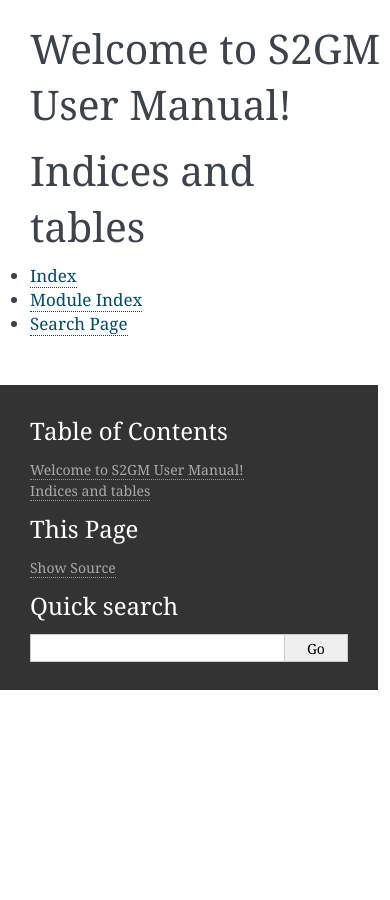
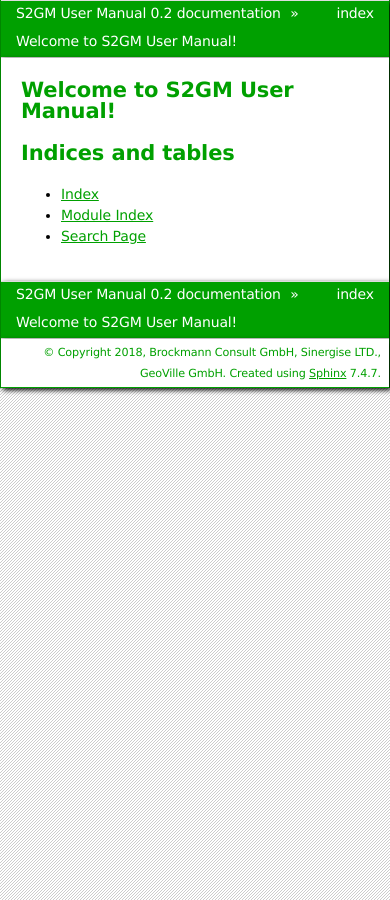
Before and after one commit to mriffler/UserManual, a Sphinx documentation site: the page built from docs/source/index.rst, in a window 390 px wide. Built offline with Sphinx 7.4.7, drawn with Linux system fonts in a browser that asks for light colours.

Commit message:
just for testing v0.2
changed theme and its colour

```diff
--- /dev/null
+++ b/docs/source/_static/bizstyle.css
@@ -0,0 +1,490 @@
+/*
+ * bizstyle.css_t
+ * ~~~~~~~~~~~~~~
+ *
+ * Sphinx stylesheet -- business style theme.
+ *
+ * :copyright: Copyright 2011-2014 by Sphinx team, see AUTHORS.
+ * :license: BSD, see LICENSE for details.
+ *
+ */
+
+@import url("basic.css");
+
+/* -- page layout ----------------------------------------------------------- */
+
+body {
+    font-family: 'Lucida Grande', 'Lucida Sans Unicode', 'Geneva',
+                 'Verdana', sans-serif;
+    font-size: 14px;
+    letter-spacing: -0.01em;
+    line-height: 150%;
+    text-align: center;
+    background-color: white;
+    background-image: url(background_b01.png);
+    color: black;
+    padding: 0;
+    border-right: 1px solid #00A000;
+    border-left: 1px solid #00A000;
+
+    margin: 0px 40px 0px 40px;
+}
+
+div.document {
+    background-color: white;
+    text-align: left;
+    background-repeat: repeat-x;
+
+    -moz-box-shadow: 2px 2px 5px #000;
+    -webkit-box-shadow: 2px 2px 5px #000;
+}
+
+div.bodywrapper {
+    margin: 0 0 0 240px;
+    border-left: 1px solid #ccc;
+}
+
+div.body {
+    margin: 0;
+    padding: 0.5em 20px 20px 20px;
+}
+
+div.related {
+    font-size: 1em;
+
+    -moz-box-shadow: 2px 2px 5px #000;
+    -webkit-box-shadow: 2px 2px 5px #000;
+}
+
+div.related ul {
+    background-color: #00A000;
+    height: 100%;
+    overflow: hidden;
+    border-top: 1px solid #ddd;
+    border-bottom: 1px solid #ddd;
+}
+
+div.related ul li {
+    color: white;
+    margin: 0;
+    padding: 0;
+    height: 2em;
+    float: left;
+}
+
+div.related ul li.right {
+    float: right;
+    margin-right: 5px;
+}
+
+div.related ul li a {
+    margin: 0;
+    padding: 0 5px 0 5px;
+    line-height: 1.75em;
+    color: #fff;
+}
+
+div.related ul li a:hover {
+    color: #fff;
+    text-decoration: underline;
+}
+
+div.sphinxsidebarwrapper {
+    padding: 0;
+}
+
+div.sphinxsidebar {
+    margin: 0;
+    padding: 0.5em 12px 12px 12px;
+    width: 210px;
+    font-size: 1em;
+    text-align: left;
+}
+
+div.sphinxsidebar h3, div.sphinxsidebar h4 {
+    margin: 1em 0 0.5em 0;
+    font-size: 1em;
+    padding: 0.1em 0 0.1em 0.5em;
+    color: white;
+    border: 1px solid #00A000;
+    background-color: #00A000;
+}
+
+div.sphinxsidebar h3 a {
+    color: white;
+}
+
+div.sphinxsidebar ul {
+    padding-left: 1.5em;
+    margin-top: 7px;
+    padding: 0;
+    line-height: 130%;
+}
+
+div.sphinxsidebar ul ul {
+    margin-left: 20px;
+}
+
+div.sphinxsidebar input {
+    border: 1px solid #00A000;
+}
+
+div.footer {
+    background-color: white;
+    color: #00A000;
+    padding: 3px 8px 3px 0;
+    clear: both;
+    font-size: 0.8em;
+    text-align: right;
+    border-bottom: 1px solid #00A000;
+
+    -moz-box-shadow: 2px 2px 5px #000;
+    -webkit-box-shadow: 2px 2px 5px #000;
+}
+
+div.footer a {
+    color: #00A000;
+    text-decoration: underline;
+}
+
+/* -- body styles ----------------------------------------------------------- */
+
+p {
+    margin: 0.8em 0 0.5em 0;
+}
+
+a {
+    color: #00A000;
+    text-decoration: none;
+}
+
+a:hover {
+    color: #00A000;
+    text-decoration: underline;
+}
+
+div.body a {
+    text-decoration: underline;
+}
+
+h1, h2, h3 {
+    color: #00A000;
+}
+
+h1 {
+    margin: 0;
+    padding: 0.7em 0 0.3em 0;
+    font-size: 1.5em;
+}
+
+h2 {
+    margin: 1.3em 0 0.2em 0;
+    font-size: 1.35em;
+    padding-bottom: .5em;
+    border-bottom: 1px solid #00A000;
+}
+
+h3 {
+    margin: 1em 0 -0.3em 0;
+    font-size: 1.2em;
+    padding-bottom: .3em;
+    border-bottom: 1px solid #CCCCCC;
+}
+
+div.body h1 a, div.body h2 a, div.body h3 a,
+div.body h4 a, div.body h5 a, div.body h6 a {
+    color: black!important;
+}
+
+h1 a.anchor, h2 a.anchor, h3 a.anchor,
+h4 a.anchor, h5 a.anchor, h6 a.anchor {
+    display: none;
+    margin: 0 0 0 0.3em;
+    padding: 0 0.2em 0 0.2em;
+    color: #aaa!important;
+}
+
+h1:hover a.anchor, h2:hover a.anchor, h3:hover a.anchor, h4:hover a.anchor,
+h5:hover a.anchor, h6:hover a.anchor {
+    display: inline;
+}
+
+h1 a.anchor:hover, h2 a.anchor:hover, h3 a.anchor:hover, h4 a.anchor:hover,
+h5 a.anchor:hover, h6 a.anchor:hover {
+    color: #777;
+    background-color: #eee;
+}
+
+a.headerlink {
+    color: #c60f0f!important;
+    font-size: 1em;
+    margin-left: 6px;
+    padding: 0 4px 0 4px;
+    text-decoration: none!important;
+}
+
+a.headerlink:hover {
+    background-color: #ccc;
+    color: white!important;
+}
+
+cite, code, tt {
+    font-family: 'Consolas', 'Deja Vu Sans Mono',
+                 'Bitstream Vera Sans Mono', monospace;
+    font-size: 0.95em;
+    letter-spacing: 0.01em;
+}
+
+code {
+    background-color: #F2F2F2;
+    border-bottom: 1px solid #ddd;
+    color: #333;
+}
+
+code.descname, code.descclassname, code.xref {
+    border: 0;
+}
+
+hr {
+    border: 1px solid #abc;
+    margin: 2em;
+}
+
+a code {
+    border: 0;
+    color: #CA7900;
+}
+
+a code:hover {
+    color: #2491CF;
+}
+
+pre {
+    background-color: transparent !important;
+    font-family: 'Consolas', 'Deja Vu Sans Mono',
+                 'Bitstream Vera Sans Mono', monospace;
+    font-size: 0.95em;
+    letter-spacing: 0.015em;
+    line-height: 120%;
+    padding: 0.5em;
+    border-right: 5px solid #ccc;
+    border-left: 5px solid #ccc;
+}
+
+pre a {
+    color: inherit;
+    text-decoration: underline;
+}
+
+td.linenos pre {
+    padding: 0.5em 0;
+}
+
+div.quotebar {
+    background-color: #f8f8f8;
+    max-width: 250px;
+    float: right;
+    padding: 2px 7px;
+    border: 1px solid #ccc;
+}
+
+div.topic {
+    background-color: #f8f8f8;
+}
+
+table {
+    border-collapse: collapse;
+    margin: 0 -0.5em 0 -0.5em;
+}
+
+table td, table th {
+    padding: 0.2em 0.5em 0.2em 0.5em;
+}
+
+div.admonition {
+    font-size: 0.9em;
+    margin: 1em 0 1em 0;
+    border: 3px solid #cccccc;
+    background-color: #f7f7f7;
+    padding: 0;
+}
+
+div.admonition p {
+    margin: 0.5em 1em 0.5em 1em;
+    padding: 0;
+}
+
+div.admonition li p {
+    margin-left: 0;
+}
+
+div.admonition pre, div.warning pre {
+    margin: 0;
+}
+
+div.highlight {
+    margin: 0.4em 1em;
+}
+
+div.admonition p.admonition-title {
+    margin: 0;
+    padding: 0.1em 0 0.1em 0.5em;
+    color: white;
+    border-bottom: 3px solid #cccccc;
+    font-weight: bold;
+    background-color: #165e83;
+}
+
+div.danger    { border: 3px solid #f0908d; background-color: #f0cfa0; }
+div.error     { border: 3px solid #f0908d; background-color: #ede4cd; }
+div.warning   { border: 3px solid #f8b862; background-color: #f0cfa0; }
+div.caution   { border: 3px solid #f8b862; background-color: #ede4cd; }
+div.attention { border: 3px solid #f8b862; background-color: #f3f3f3; }
+div.important { border: 3px solid #f0cfa0; background-color: #ede4cd; }
+div.note      { border: 3px solid #f0cfa0; background-color: #f3f3f3; }
+div.hint      { border: 3px solid #bed2c3; background-color: #f3f3f3; }
+div.tip       { border: 3px solid #bed2c3; background-color: #f3f3f3; }
+
+div.danger p.admonition-title, div.error p.admonition-title {
+    background-color: #b7282e;
+    border-bottom: 3px solid #f0908d;
+}
+
+div.caution p.admonition-title,
+div.warning p.admonition-title,
+div.attention p.admonition-title {
+    background-color: #f19072;
+    border-bottom: 3px solid #f8b862;
+}
+
+div.note p.admonition-title, div.important p.admonition-title {
+    background-color: #f8b862;
+    border-bottom: 3px solid #f0cfa0;
+}
+
+div.hint p.admonition-title, div.tip p.admonition-title {
+    background-color: #7ebea5;
+    border-bottom: 3px solid #bed2c3;
+}
+
+div.admonition ul, div.admonition ol,
+div.warning ul, div.warning ol {
+    margin: 0.1em 0.5em 0.5em 3em;
+    padding: 0;
+}
+
+div.versioninfo {
+    margin: 1em 0 0 0;
+    border: 1px solid #ccc;
+    background-color: #DDEAF0;
+    padding: 8px;
+    line-height: 1.3em;
+    font-size: 0.9em;
+}
+
+.viewcode-back {
+    font-family: 'Lucida Grande', 'Lucida Sans Unicode', 'Geneva',
+                 'Verdana', sans-serif;
+}
+
+div.viewcode-block:target {
+    background-color: #f4debf;
+    border-top: 1px solid #ac9;
+    border-bottom: 1px solid #ac9;
+}
+
+p.versionchanged span.versionmodified {
+    font-size: 0.9em;
+    margin-right: 0.2em;
+    padding: 0.1em;
+    background-color: #DCE6A0;
+}
+
+/* -- table styles ---------------------------------------------------------- */
+
+table.docutils {
+    margin: 1em 0;
+    padding: 0;
+    border: 1px solid white;
+    background-color: #f7f7f7;
+}
+
+table.docutils td, table.docutils th {
+    padding: 1px 8px 1px 5px;
+    border-top: 0;
+    border-left: 0;
+    border-right: 1px solid white;
+    border-bottom: 1px solid white;
+}
+
+table.docutils td p {
+    margin-top: 0;
+    margin-bottom: 0.3em;
+}
+
+table.field-list td, table.field-list th {
+    border: 0 !important;
+    word-break: break-word;
+}
+
+table.footnote td, table.footnote th {
+    border: 0 !important;
+}
+
+th {
+    color: white;
+    text-align: left;
+    padding-right: 5px;
+    background-color: #82A0BE;
+}
+
+div.literal-block-wrapper div.code-block-caption {
+    background-color: #EEE;
+    border-style: solid;
+    border-color: #CCC;
+    border-width: 1px 5px;
+}
+
+/* WIDE DESKTOP STYLE */
+@media only screen and (min-width: 1176px) {
+body {
+    margin: 0 40px 0 40px;
+}
+}
+
+/* TABLET STYLE */
+@media only screen and (min-width: 768px) and (max-width: 991px) {
+body {
+    margin: 0 40px 0 40px;
+}
+}
+
+/* MOBILE LAYOUT (PORTRAIT/320px) */
+@media only screen and (max-width: 767px) {
+body {
+    margin: 0;
+}
+div.bodywrapper {
+    margin: 0;
+    width: 100%;
+    border: none;
+}
+div.sphinxsidebar {
+    display: none;
+}
+}
+
+/* MOBILE LAYOUT (LANDSCAPE/480px) */
+@media only screen and (min-width: 480px) and (max-width: 767px) {
+body {
+    margin: 0 20px 0 20px;
+}
+}
+
+/* RETINA OVERRIDES */
+@media
+only screen and (-webkit-min-device-pixel-ratio: 2),
+only screen and (min-device-pixel-ratio: 2) {
+}
+
+/* -- end ------------------------------------------------------------------- */
--- a/docs/source/conf.py
+++ b/docs/source/conf.py
@@ -24,9 +24,9 @@
 author = 'Brockmann Consult GmbH, Sinergise LTD., GeoVille GmbH'
 
 # The short X.Y version
-version = '0.1'
+version = '0.2'
 # The full version, including alpha/beta/rc tags
-release = '0.1'
+release = '0.2'
 
 
 # -- General configuration ---------------------------------------------------
@@ -76,7 +76,7 @@
 # The theme to use for HTML and HTML Help pages.  See the documentation for
 # a list of builtin themes.
 #
-html_theme = 'alabaster'
+html_theme = 'bizstyle'
 
 # Theme options are theme-specific and customize the look and feel of a theme
 # further.  For a list of options available for each theme, see the
@@ -133,7 +133,7 @@
 #  author, documentclass [howto, manual, or own class]).
 latex_documents = [
     (master_doc, 'S2GMUserManual.tex', 'S2GM User Manual Documentation',
-     'Brockmann Consult GmbH, Sinergise LTD., GeoVille Information Systems', 'manual'),
+     'Brockmann Consult GmbH, Sinergise LTD., GeoVille GmbH', 'manual'),
 ]
 
 
```
Also changed, not shown: README.md (+4 -0 lines).
